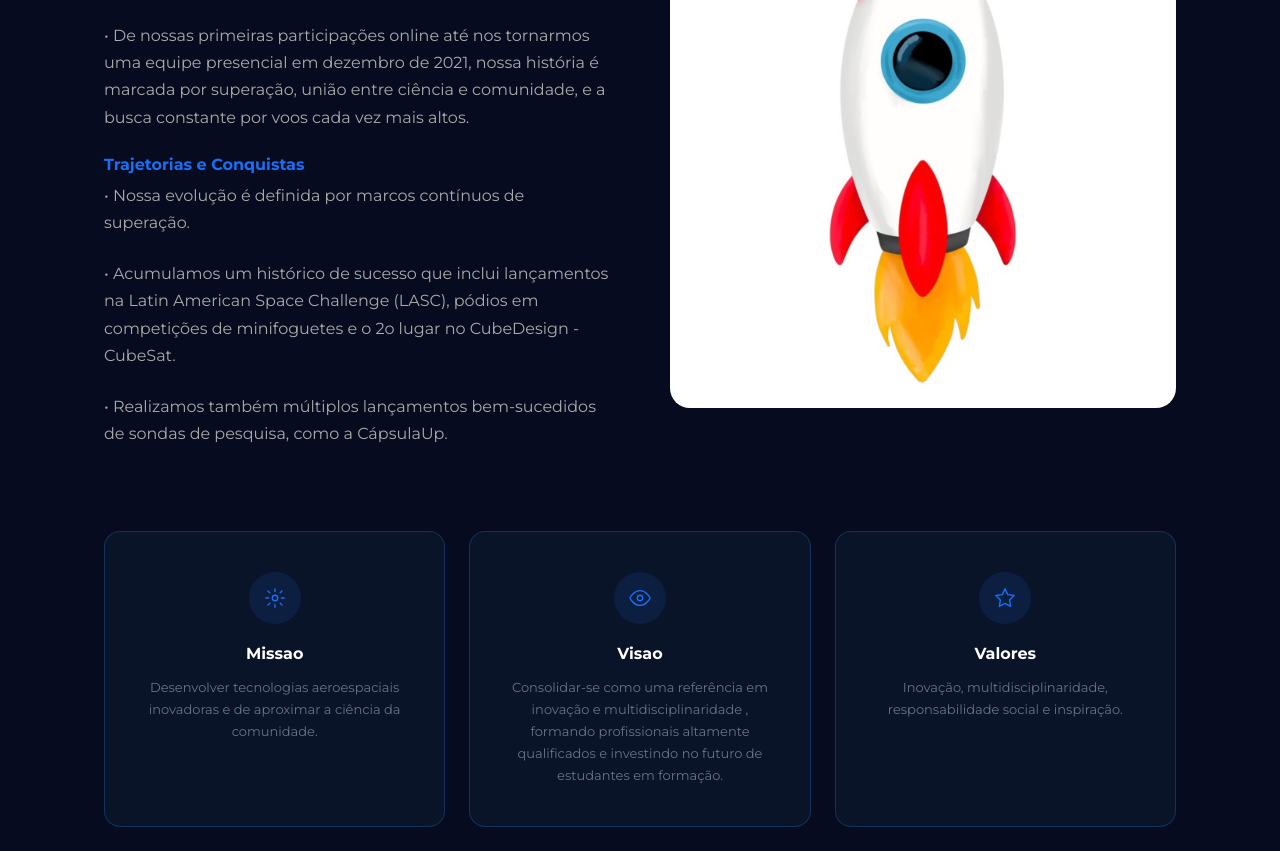
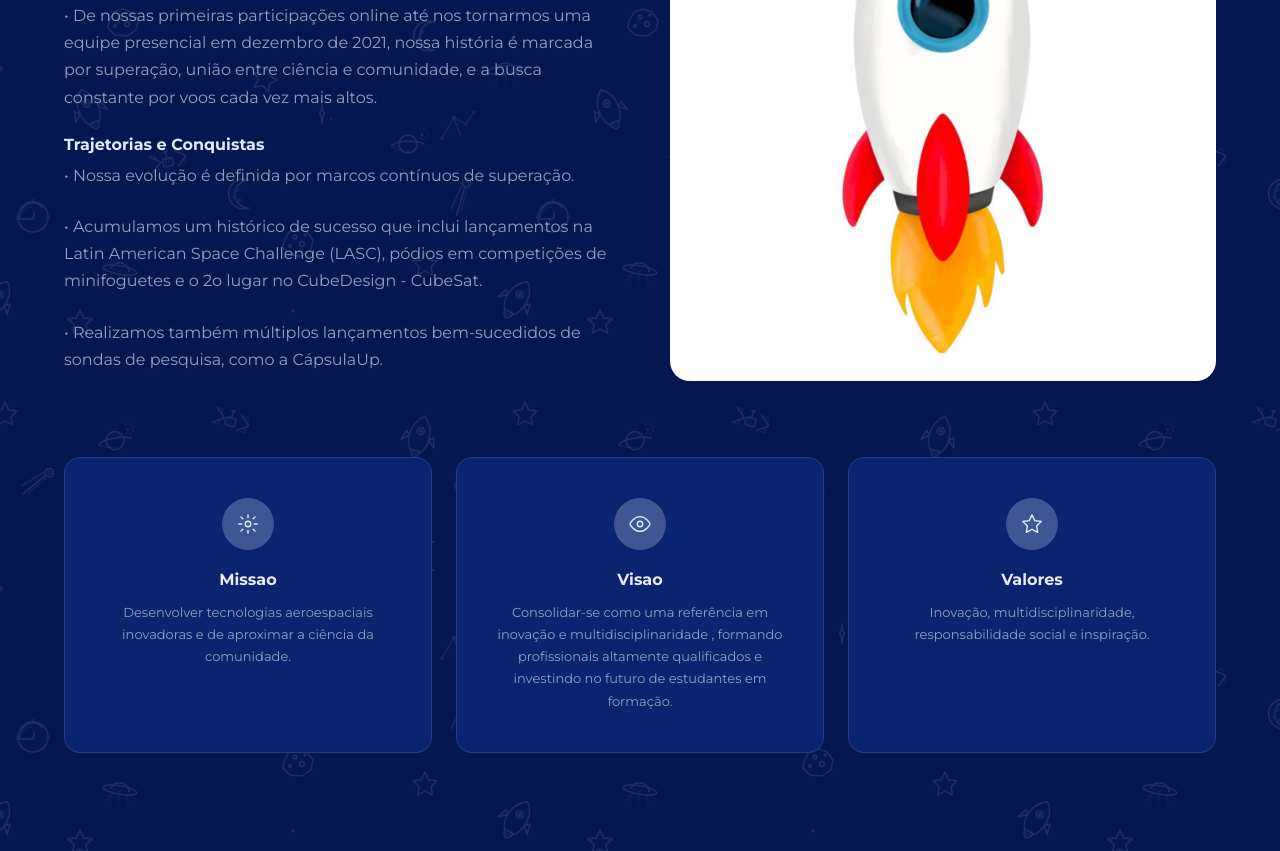
Before and after one commit to OrionAerospace/Site-Orion, a React (Vite) app: page / in a window 1280 px wide. Shown: the part 1480-2331 px from the top of the page. Built offline with nearby package versions, Linux system fonts and the light colour scheme.

Commit message:
feat: adiciona background espacial estilo WhatsApp nas seções

```diff
--- a/src/index.css
+++ b/src/index.css
@@ -94,6 +94,10 @@ ul {
 .section {
     padding: var(--section-padding) 0;
     position: relative;
+    background-image: url('/src/assets/space-pattern.svg');
+    background-repeat: repeat;
+    background-size: 480px 480px;
+    background-attachment: fixed;
 }
 
 .section-header {
--- a/src/pages/Areas/Areas.css
+++ b/src/pages/Areas/Areas.css
@@ -3,7 +3,7 @@
 }
 
 .areas {
-  background: var(--bg-primary);
+  background-color: var(--bg-primary);
   position: relative;
   overflow: hidden;
 }
--- a/src/pages/Contato/Contato.css
+++ b/src/pages/Contato/Contato.css
@@ -1,5 +1,5 @@
 .contato {
-  background: var(--bg-secondary);
+  background-color: var(--bg-secondary);
 }
 
 .contato-grid {
--- a/src/pages/Processo/Processo.css
+++ b/src/pages/Processo/Processo.css
@@ -1,5 +1,5 @@
 .processo {
-    background: var(--bg-primary);
+    background-color: var(--bg-primary);
 }
 
 .processo-grid {
--- a/src/pages/Sobre/Sobre.css
+++ b/src/pages/Sobre/Sobre.css
@@ -1,8 +1,10 @@
 #sobre {
-  background-color: #060b1f;
-  color: #ffffff;
-  padding: 100px 80px;
-  padding-top: 140px;
+  background-color: var(--bg-secondary);
+  background-image: url('/src/assets/space-pattern.svg');
+  background-repeat: repeat;
+  background-size: 520px 520px;
+  background-attachment: fixed;
+  color: var(--text-primary);
 }
 
 .sobre-header {
@@ -12,7 +14,7 @@
 
 .sobre-tag {
   display: block;
-  color: #1a6ef5;
+  color: var(--accent-primary);
   font-size: 12px;
   letter-spacing: 3px;
   font-weight: 600;
@@ -22,15 +24,15 @@
 .sobre-header h2 {
   font-size: 36px;
   margin: 12px 0;
-  color: #ffffff;
+  color: var(--text-primary);
 }
 
 .destaque {
-  color: #1a6ef5;
+  color: var(--accent-primary);
 }
 
 .sobre-header p {
-  color: #aaaaaa;
+  color: var(--text-secondary);
   max-width: 500px;
   margin: 0 auto;
 }
@@ -47,13 +49,13 @@
 }
 
 .sobre-texto h3 {
-  color: #1a6ef5;
+  color: var(--accent-primary);
   font-size: 16px;
   margin-bottom: 8px;
 }
 
 .sobre-texto p {
-  color: #aaaaaa;
+  color: var(--text-secondary);
   line-height: 1.7;
   margin-bottom: 24px;
 }
@@ -79,17 +81,17 @@
 
 .card {
   flex: 1;
-  background-color: #0a1428;
-  border: 1px solid rgba(59, 130, 246, 0.25);
+  background-color: var(--bg-card);
+  border: 1px solid var(--border-color);
   border-radius: 16px;
   padding: 40px 28px;
-  color: #aaaaaa;
+  color: var(--text-secondary);
   text-align: center;
-  transition: border-color 0.2s, transform 0.2s;
+  transition: border-color var(--transition-fast), transform var(--transition-fast);
 }
 
 .card:hover {
-  border-color: rgba(59, 130, 246, 0.6);
+  border-color: var(--border-hover);
   transform: translateY(-4px);
 }
 
@@ -99,7 +101,7 @@
   justify-content: center;
   width: 52px;
   height: 52px;
-  background-color: rgba(26, 110, 245, 0.12);
+  background-color: var(--accent-glow);
   border-radius: 50%;
   margin-bottom: 20px;
 }
@@ -107,7 +109,7 @@
 .card-icon svg {
   width: 22px;
   height: 22px;
-  stroke: #1a6ef5;
+  stroke: var(--accent-primary);
   fill: none;
   stroke-width: 1.5;
   stroke-linecap: round;
@@ -115,7 +117,7 @@
 }
 
 .card h4 {
-  color: #ffffff;
+  color: var(--text-primary);
   font-size: 16px;
   font-weight: 700;
   margin-bottom: 12px;
@@ -124,15 +126,10 @@
 .card p {
   font-size: 13px;
   line-height: 1.7;
-  color: #64748b;
+  color: var(--text-secondary);
 }
 
 @media (max-width: 768px) {
-  #sobre {
-    padding: 100px 24px;
-    padding-top: 120px;
-  }
-
   .sobre-content {
     flex-direction: column;
     gap: 32px;
@@ -141,7 +138,7 @@
   .sobre-imagem {
     width: 100%;
     min-height: unset;
-    background-color: #ffffff;
+    background-color: var(--bg-card);
   }
 
   .sobre-imagem img {
@@ -165,11 +162,6 @@
 }
 
 @media (max-width: 480px) {
-  #sobre {
-    padding: 80px 16px;
-    padding-top: 100px;
-  }
-
   .sobre-header h2 {
     font-size: 28px;
   }
--- a/src/pages/Trajetoria/Trajetoria.css
+++ b/src/pages/Trajetoria/Trajetoria.css
@@ -1,6 +1,6 @@
 /* ===== TRAJETÓRIA (ABAS) ===== */
 .conquistas {
-    background: var(--bg-secondary);
+    background-color: var(--bg-secondary);
 }
 
 /* --- ESTILOS DAS ABAS --- */
```
Also changed, not shown: src/assets/space-pattern.svg (added).
